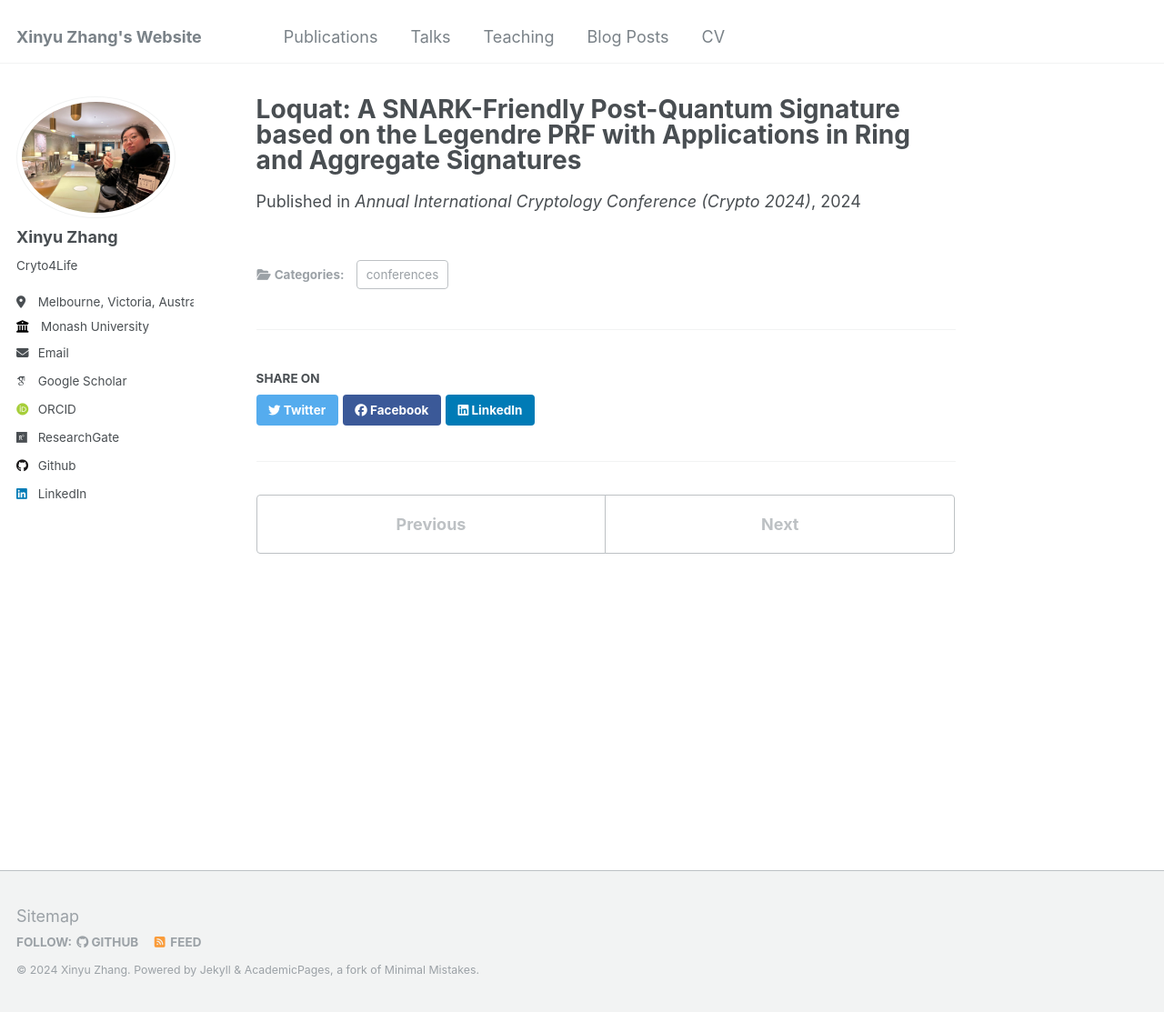
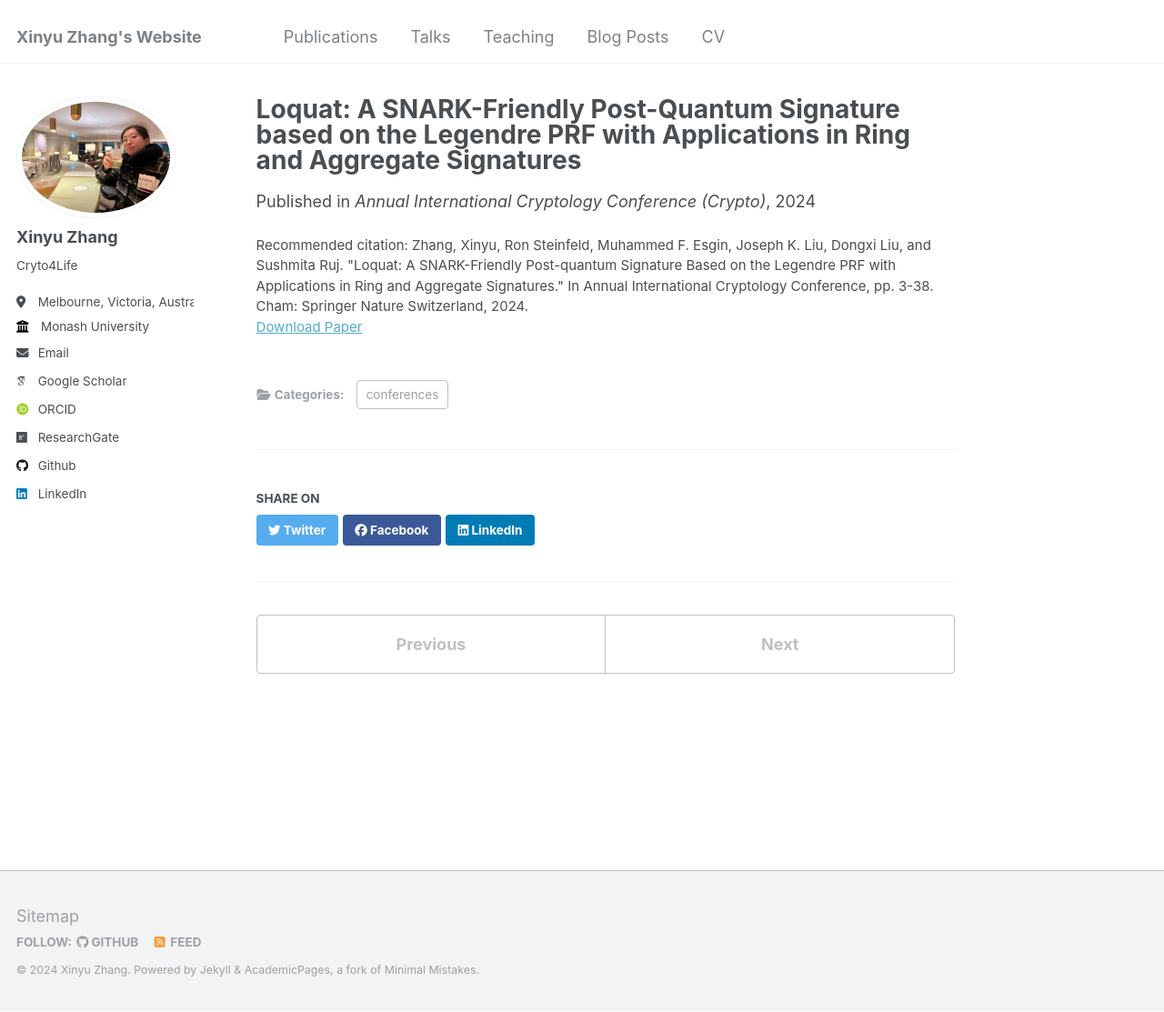
Before and after one commit to cryptome-xyz/cryptome-xyz.github.io, a Jekyll site: the page built from _publications/Loquat.md, in a window 1280 px wide and 1113 px high. Shown: the whole window at 91% size. Built offline with Jekyll 4.4.1, drawn with Linux system fonts in a browser that asks for light colours; some web fonts are replaced.

Commit message:
Update Loquat.md

```diff
--- a/_publications/Loquat.md
+++ b/_publications/Loquat.md
@@ -4,9 +4,9 @@ collection: publications
 category: conferences
 permalink: /publication/Loquat
 date: 2024-08-16
-venue: 'Annual International Cryptology Conference (Crypto 2024)'
+venue: 'Annual International Cryptology Conference (Crypto)'
 Page: 3 - 38
 Publisher: Springer Nature Switzerland
 paperurl: 'https://link.springer.com/chapter/10.1007/978-3-031-68376-3_1'
-Authors: 'Xinyu Zhang, Ron Steinfeld, Muhammed Esgin, Joseph Liu, Dongxi Liu, and Sushmita Ruj'
+citation: 'Zhang, Xinyu, Ron Steinfeld, Muhammed F. Esgin, Joseph K. Liu, Dongxi Liu, and Sushmita Ruj. "Loquat: A SNARK-Friendly Post-quantum Signature Based on the Legendre PRF with Applications in Ring and Aggregate Signatures." In Annual International Cryptology Conference, pp. 3-38. Cham: Springer Nature Switzerland, 2024.'
 ---
```
